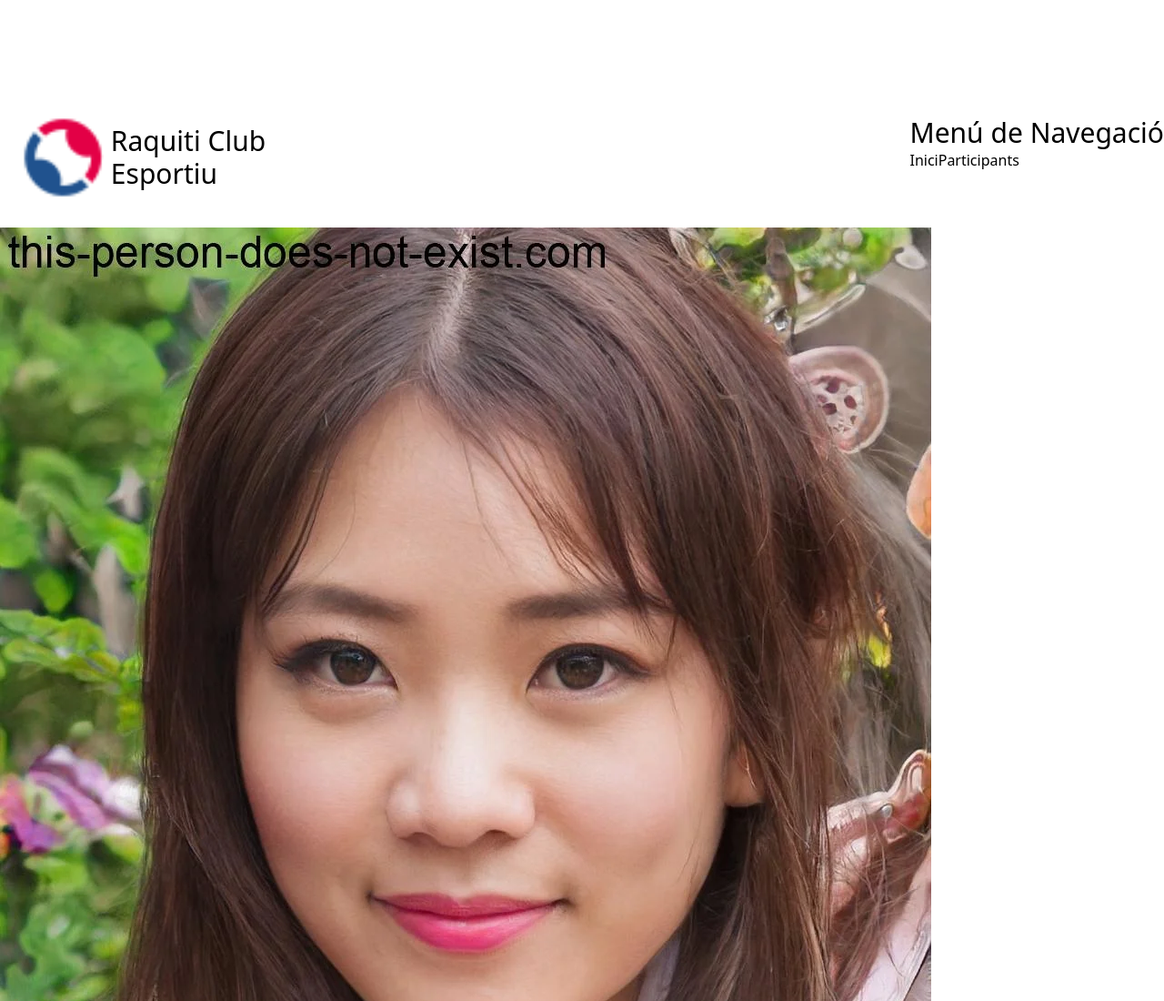
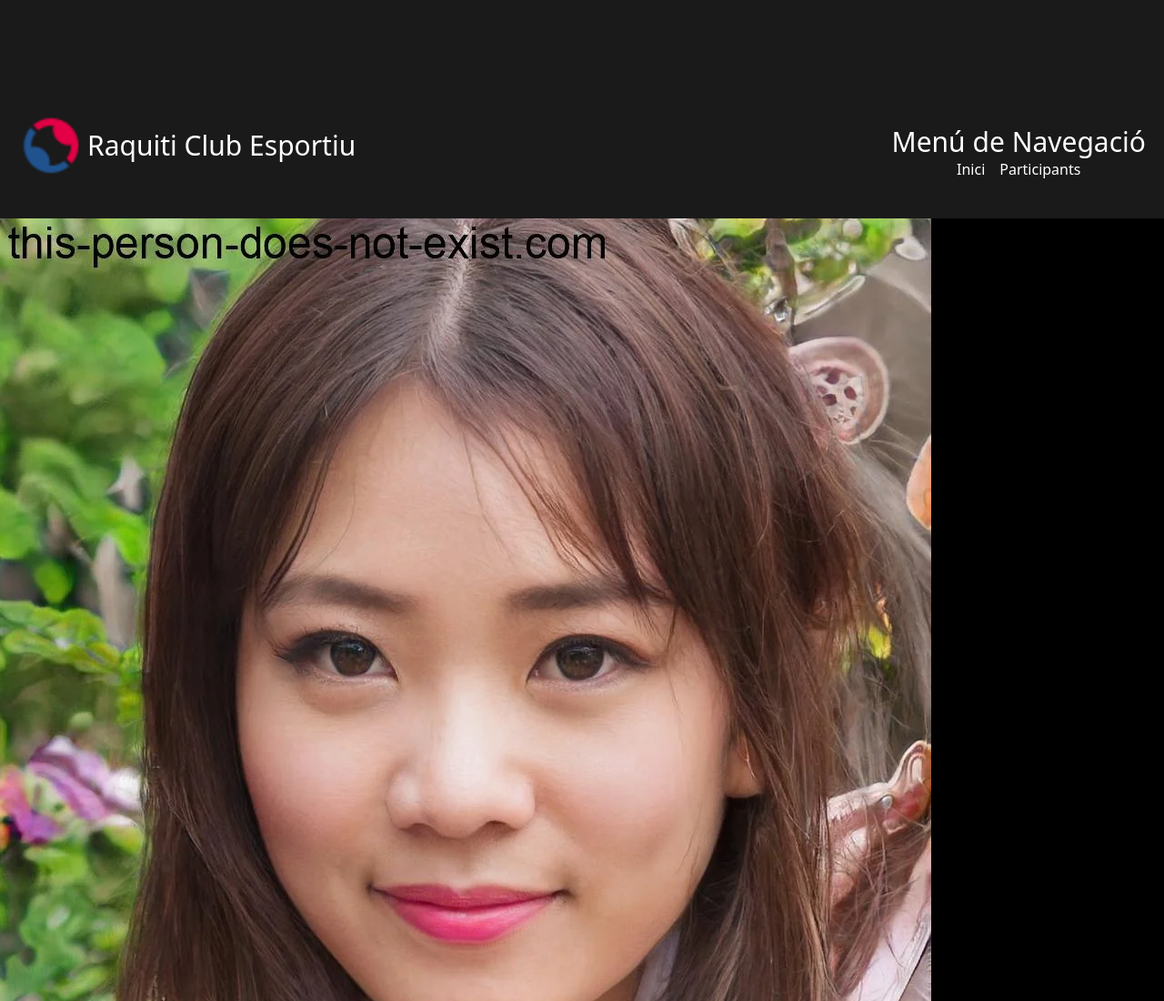
Before and after one commit to EnMiSe/EinesHTMLiCSS_II_PAC_3_Eines_eMiralles, a website built with Parcel: page src/participants.html in a window 1280 px wide. Shown: the top 1100 px of the page at 91% size. Built offline with nearby package versions, Linux system fonts and the light colour scheme.

Commit message:
Inici participants

```diff
--- a/src/participants.html
+++ b/src/participants.html
@@ -9,19 +9,18 @@
     <title>UOC Boilerplate</title>
   </head>
 
-<body>
-    <header class=" flex flex-row justify-between pt-32 pb-8 bg-gris-10">
-        <div class="flex items-center pl-6">
-          <img class="w-2/6" src="/src/assets/images/icons8-pelota-de-tenis-64.png"
-            alt="Logo Club tennis">
-          <h2 class="text-3xl pl-2">Raquiti Club Esportiu</h2>
+<body class="bg-black text-white font-sans">
+    <header class=" flex flex-col items-center md:flex-row justify-between pt-32 pb-8 bg-gris-10">
+        <div class="flex items-center pl-6 pb-4">
+          <img class="w-1/6 md:w-16" src="/src/assets/images/icons8-pelota-de-tenis-64.png" alt="Logo Club tennis">
+          <h2 class="flex whitespace-nowrap text-3xl pl-2">Raquiti Club Esportiu</h2>
         </div>
-        <nav class="">
+        <nav class="pr-5">
           <div class="">
-            <h2 class="text-3xl">Menú de Navegació</h2>
+            <h2 class="text-xl md:text-3xl">Menú de Navegació</h2>
           </div>
-          <div class="flex ">
-            <ul class="flex flex-row">
+          <div class="flex justify-center">
+            <ul class="flex flex-row space-x-4">
               <li class="">
                 <a class="" href="index.html">Inici</a>
               </li>
```
